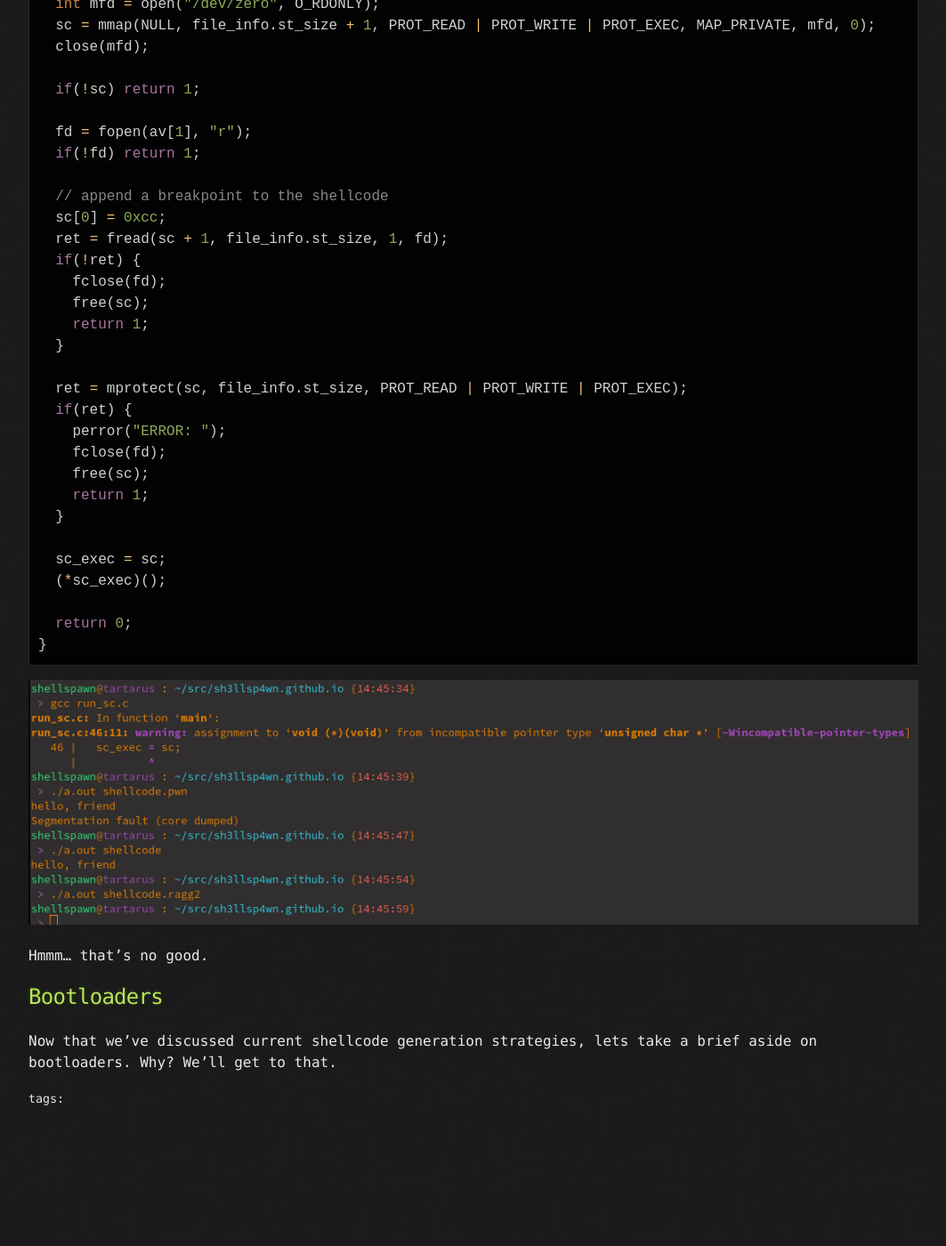
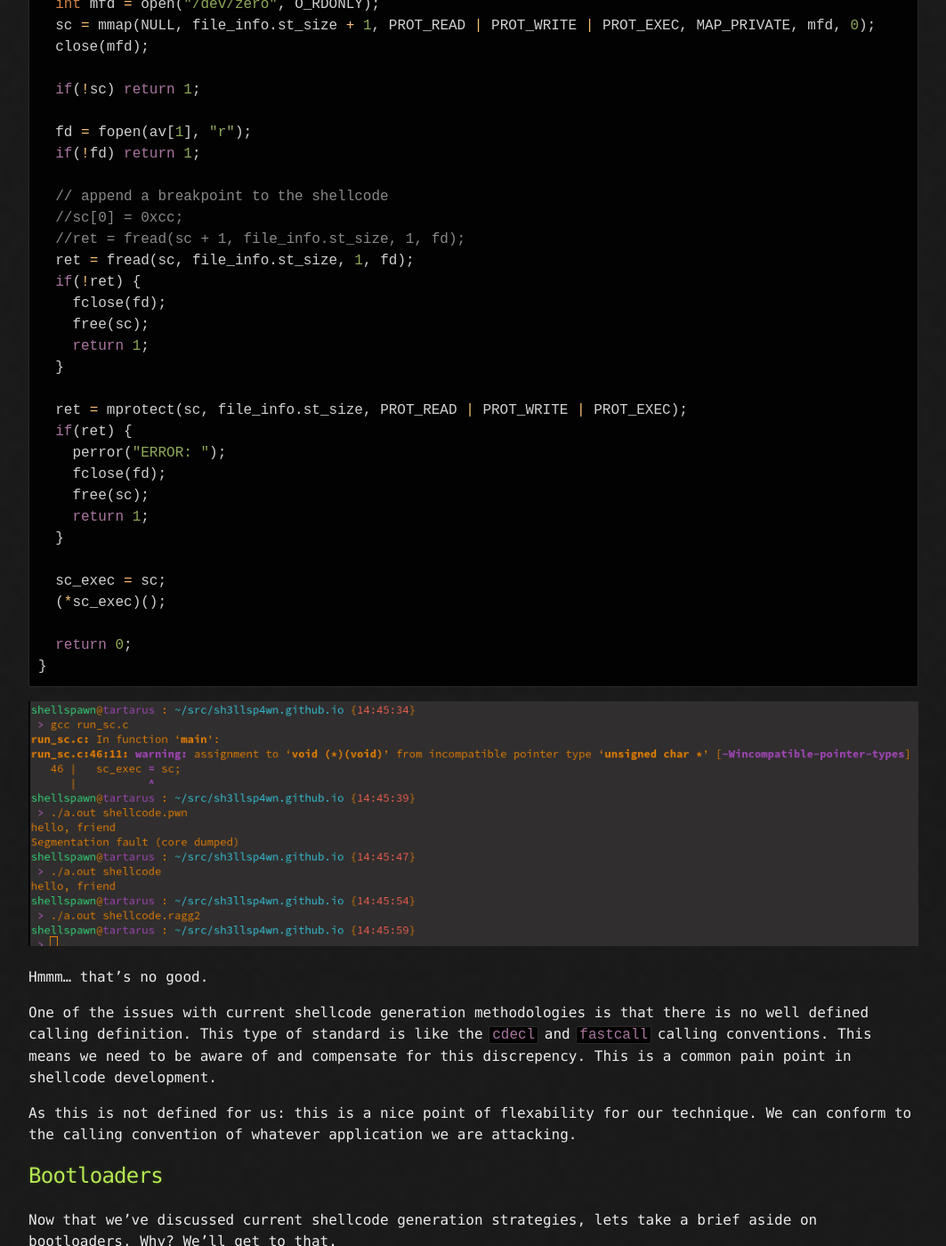
Before and after one commit to Sh3llSp4wn/sh3llsp4wn.github.io, a Jekyll site: the page built from _posts/2022-11-28-Shellcode-With-The-Default-Linux-Toolchain.md, in a window 1280 px wide and 1400 px high, scrolled down 6899 px. Shown: the whole window at 89% size, without its empty margins (108-1171 px from the left). Built offline with Jekyll 4.4.1, drawn with Linux system fonts in a browser that asks for light colours; before the commit the page ends 8165 px from its top, so only the background shows below that.

Commit message:
continuing on after a several week break

```diff
--- a/_posts/2022-11-28-Shellcode-With-The-Default-Linux-Toolchain.md
+++ b/_posts/2022-11-28-Shellcode-With-The-Default-Linux-Toolchain.md
@@ -169,8 +169,9 @@ int main(int ac, char* av[]){
   if(!fd) return 1;
 
   // append a breakpoint to the shellcode
-  sc[0] = 0xcc;
-  ret = fread(sc + 1, file_info.st_size, 1, fd);
+  //sc[0] = 0xcc;
+  //ret = fread(sc + 1, file_info.st_size, 1, fd);
+  ret = fread(sc, file_info.st_size, 1, fd);
   if(!ret) {
     fclose(fd);
     free(sc);
@@ -196,6 +197,10 @@ int main(int ac, char* av[]){
 
 Hmmm... that's no good.
 
+One of the issues with current shellcode generation methodologies is that there is no well defined calling definition. This type of standard is like the `cdecl` and `fastcall` calling conventions. This means we need to be aware of and compensate for this discrepency. This is a common pain point in shellcode development.
+
+As this is not defined for us: this is a nice point of flexability for our technique. We can conform to the calling convention of whatever application we are attacking.
+
 ## Bootloaders
 
 Now that we've discussed current shellcode generation strategies, lets take a brief aside on bootloaders. Why? We'll get to that.
```
